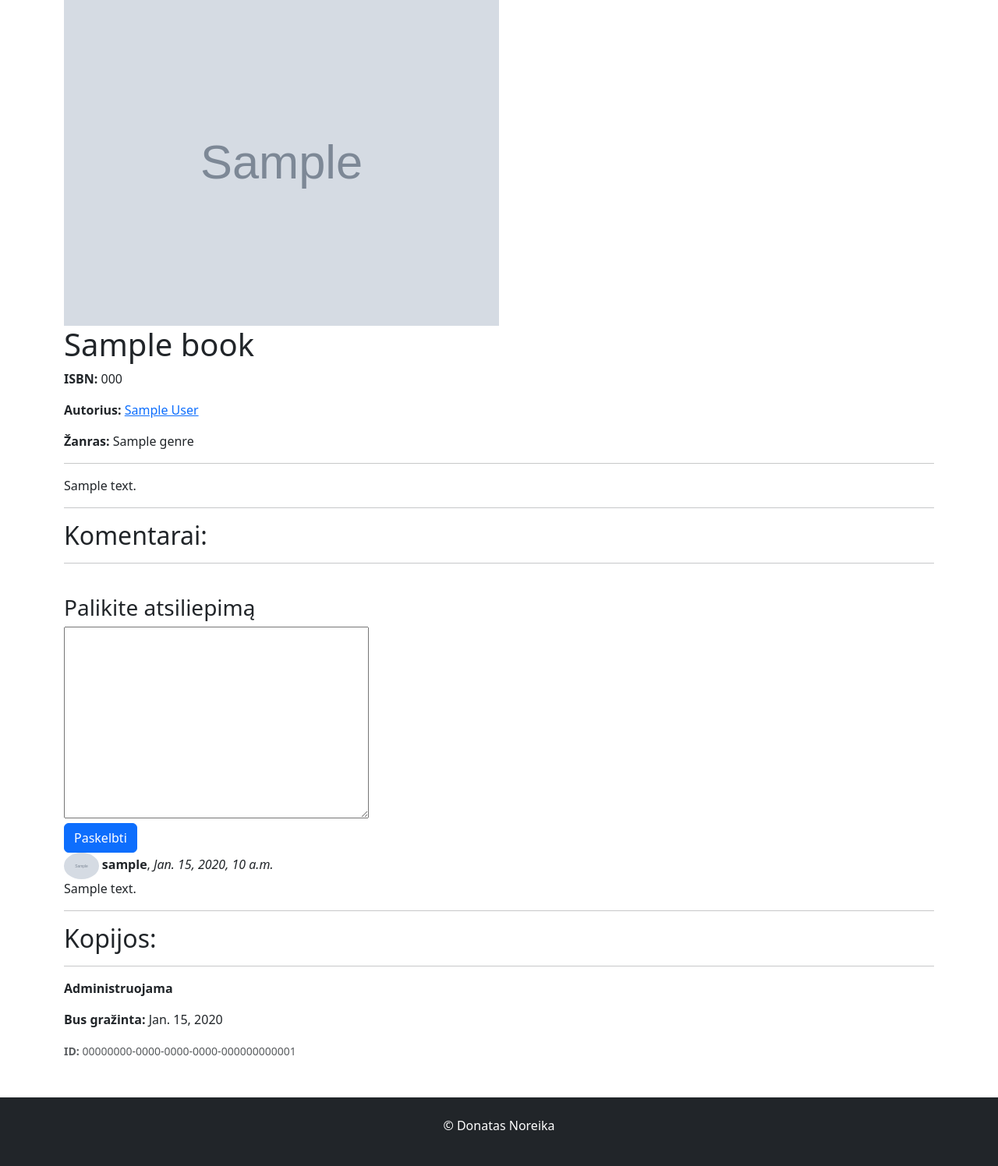
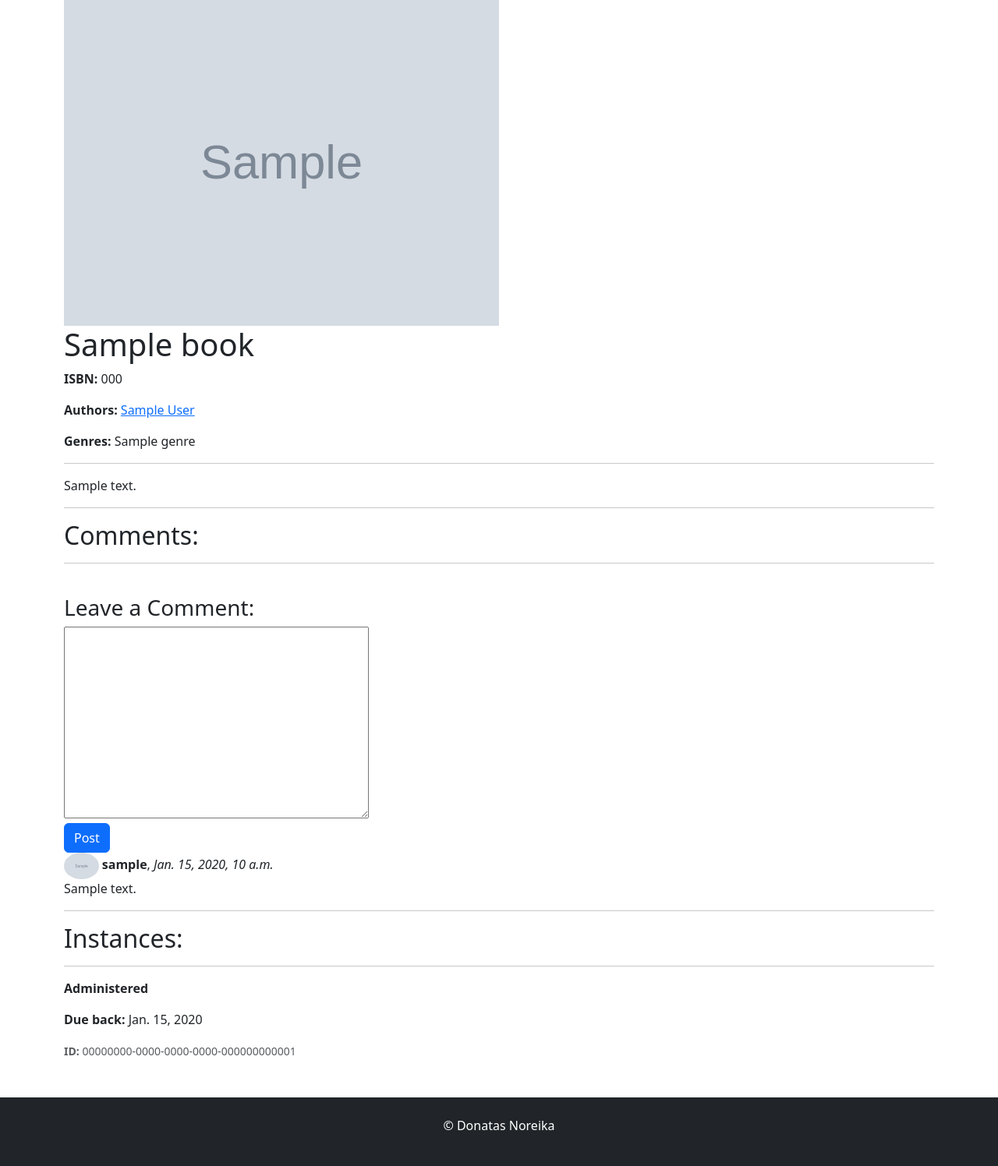
Before and after one commit to DonatasNoreika/library_202406, a Django app: page /library/books/1 in a window 1280 px wide. Shown: the part 273-1769 px from the top of the page at 78% size. Run offline with Django 5.2, Linux system fonts and the light colour scheme; a user stored in the database is signed in; tables that the repository leaves empty hold one stand-in row (values such as "Sample post"); grey boxes marked "Sample" are stand-in pictures.

Commit message:
11: +Padarytas books frontend puslapio vertimas

```diff
--- a/mysite/library/models.py
+++ b/mysite/library/models.py
@@ -71,10 +71,10 @@ class BookInstance(models.Model):
     reader = models.ForeignKey(to=User, verbose_name="Skaitytojas", on_delete=models.SET_NULL, null=True, blank=True)
 
     LOAN_STATUS = (
-        ('a', 'Administruojama'),
-        ('p', 'Paimta'),
-        ('g', 'Galima paimti'),
-        ('r', 'Rezervuota'),
+        ('a', _('Administered')),
+        ('p', _('Taken')),
+        ('g', _('Can be taken')),
+        ('r', _('Reserved')),
     )
 
     status = models.CharField(verbose_name="Būsena", max_length=1, choices=LOAN_STATUS, null=True, blank=True,
--- a/mysite/library/templates/book.html
+++ b/mysite/library/templates/book.html
@@ -1,5 +1,6 @@
 {% extends 'base.html' %}
-{% block 'title' %}Knyga{% endblock %}
+{% load i18n %}
+{% block 'title' %}{% trans "Book" %}{% endblock %}
 
 {% block 'content' %}
     {% if book.cover %}
@@ -7,20 +8,20 @@
     {% endif %}
     <h1>{{ book.title }}</h1>
     <p><strong>ISBN: </strong>{{ book.isbn }}</p>
-    <p><strong>Autorius: </strong><a href="{% url 'author' book.author.pk %}">{{ book.author }}</a></p>
-    <p><strong>Žanras: </strong>{{ book.display_genre }}</p>
+    <p><strong>{% trans "Authors:" %} </strong><a href="{% url 'author' book.author.pk %}">{{ book.author }}</a></p>
+    <p><strong>{% trans "Genres:" %} </strong>{{ book.display_genre }}</p>
     <hr>
     <p>{{ book.summary }}</p>
     <hr>
-    <h2>Komentarai:</h2>
+    <h2>{% trans "Comments:" %}</h2>
     {% if user.is_authenticated %}
     <div class="fieldWrapper">
         <hr><br>
-        <h3>Palikite atsiliepimą</h3>
+        <h3>{% trans "Leave a Comment:" %}</h3>
         <form method="post">
             {% csrf_token %}
             {{ form.content }}
-            <br><input type="submit" class="btn btn-primary flex justify-content-end" value="Paskelbti">
+            <br><input type="submit" class="btn btn-primary flex justify-content-end" value='{% trans "Post" %}'>
         </form>
     </div>
     {% endif %}
@@ -30,20 +31,20 @@
     <p>{{ review.content }}</p>
     {% endfor %}
     {% else %}
-    <p>Nėra komentarų</p>
+    <p>{% trans "No Comments" %}</p>
     {% endif %}
     <hr>
-    <h2>Kopijos:</h2>
+    <h2>{% trans "Instances:" %}</h2>
     {% if book.instances.all %}
     {% for copy in book.instances.all %}
     <hr>
 <p class="{% if copy.status == 'g' %}text-success{% elif copy.status == 'p' %}text-danger{% elif copy.status == 'r' %}text-warning{% endif %}"><strong>{{ copy.get_status_display }}</strong></p>
     {% if copy.due_back %}
-    <p><strong>Bus gražinta: </strong>{{ copy.due_back }}</p>
+    <p><strong>{% trans "Due back:" %} </strong>{{ copy.due_back }}</p>
     {% endif %}
     <small class="text-muted"><strong>ID: </strong>{{ copy.uuid }}</small>
     {% endfor %}
     {% else %}
-    <p>Šios knygos kopijų neturime</p>
+    <p>{% trans "We do not have copies of this book" %}</p>
     {% endif %}
 {% endblock %}
--- a/mysite/mysite/settings.py
+++ b/mysite/mysite/settings.py
@@ -112,8 +112,8 @@ AUTH_PASSWORD_VALIDATORS = [
 # Internationalization
 # https://docs.djangoproject.com/en/5.0/topics/i18n/
 
-# LANGUAGE_CODE = 'en-us'
-LANGUAGE_CODE = 'lt'
+LANGUAGE_CODE = 'en-us'
+# LANGUAGE_CODE = 'lt'
 
 # TIME_ZONE = 'UTC'
 TIME_ZONE = 'Europe/Vilnius'
```
Also changed, not shown: mysite/library/locale/lt/LC_MESSAGES/django.po, 1 other file.
